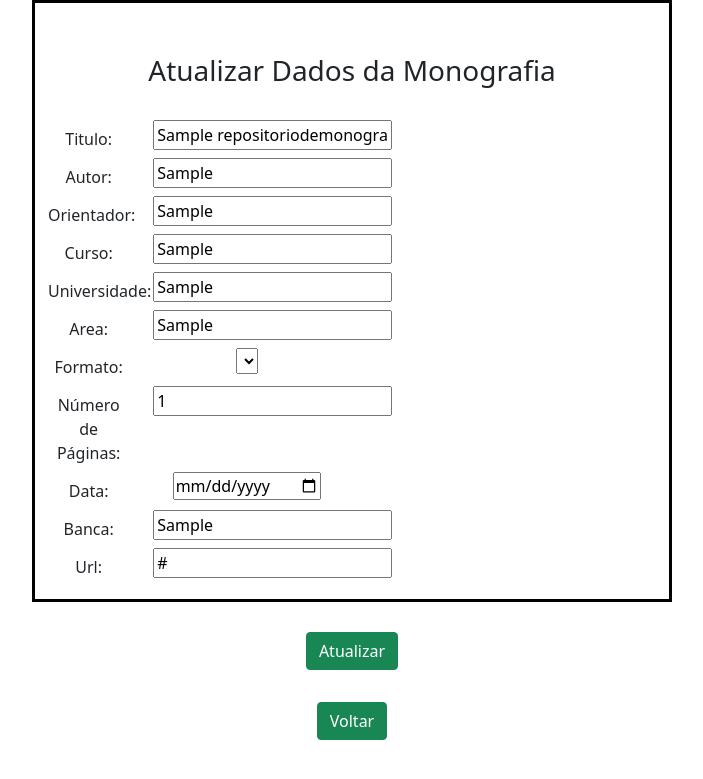
After one commit to AlessandroNeco/DisciplinaSD, a Django app: page /atualizar/1 in a window 1280 px wide. The commit adds this page. Shown: the top 779 px of the page, without its empty margins (288-991 px from the left). Run offline with Django 3.2, Linux system fonts and the light colour scheme; tables that the repository leaves empty hold one stand-in row (values such as "Sample post"); lists and menus that the app fills with data are empty.

Commit message:
Versao TP 2 pronta, Faltando ajuste no formato e Layout

```diff
--- a/Repositóriodemonografias/home/forms.py
+++ b/Repositóriodemonografias/home/forms.py
@@ -1,10 +1,19 @@
 from django import forms
+from django.db.models.expressions import Window
+from django.db.models.fields import DateField
+from django.forms import widgets
 from .models import *
 
+
+
 class MonografiaForm(forms.ModelForm):
+    Data = forms.DateField(widget=widgets.NumberInput(attrs={'type': 'date'}))
+
+    #Data = forms.DateField(widget=widgets.SelectDateWidget()
     class Meta:
         model = Monografia
         #Metadados que apareceram na pagina e serao salvos
-        fields = ["Titulo", "Autor", "Orientador", "Curso", "Universidade","Area",
-        "Formato", "Numero_de_Paginas", "Data", "Banca", "Url"]
-        #fields = '__all__'
+        #fields = ["Titulo", "Autor", "Orientador", "Curso", "Universidade","Area",
+        #"Formato", "Numero_de_Paginas", "Data", "Banca", "Url"]
+
+        fields = '__all__'
--- a/Repositóriodemonografias/home/models.py
+++ b/Repositóriodemonografias/home/models.py
@@ -2,22 +2,30 @@ from os import name
 from typing import AsyncIterable
 from django import forms
 from django.db import models
+from django.db.models.enums import Choices
+from django.forms import widgets
+from django.forms.widgets import Widget
 from settings import DEFAULT_AUTO_FIELD
 
 # Create your models here.
 #Definicao dos Metadados
 class Monografia(models.Model):
-    Titulo = models.CharField(max_length=300)
-    Autor = models.CharField(max_length=300)
-    Orientador = models.CharField(max_length=300)
-    Curso = models.CharField(max_length=300)
-    Universidade = models.CharField(max_length=300)
-    Area = models.CharField(max_length=100)
-    Formato = models.CharField(max_length=10)
-    Numero_de_Paginas = models.IntegerField()
-    Data = models.DateField(max_length=10)
-    Banca = models.CharField(max_length=300)
-    Url = models.CharField(max_length=300)
+    FORMATOS_ARQUIVOS_CHOICES = [
+    ('PDF', 'PDF'),
+    ('WORD', 'WORD'),
+    ('ZIP', 'ZIP'),
+]
+    Titulo = models.CharField(max_length=300, blank=False)
+    Autor = models.CharField(max_length=300, blank=False)
+    Orientador = models.CharField(max_length=300, blank=False)
+    Curso = models.CharField(max_length=300, blank=False)
+    Universidade = models.CharField(max_length=300, blank=False)
+    Area = models.CharField(max_length=100, blank=False)
+    Formato = models.CharField(max_length=100, choices=FORMATOS_ARQUIVOS_CHOICES, blank=False)
+    Numero_de_Paginas = models.IntegerField(blank=False)
+    Data = models.DateField(null=False, blank=False)
+    Banca = models.CharField(max_length=300, blank=False)
+    Url = models.CharField(max_length=300, blank=False)
 
     class Meta:
         db_table="repositoriodemonografias"
--- a/Repositóriodemonografias/home/static/css/style.css
+++ b/Repositóriodemonografias/home/static/css/style.css
@@ -17,7 +17,17 @@
 
 .centerBt {
     margin: auto;
-    width: 50%;
-    padding: 15px;
+    width: 100%;
+    padding: 16px;
+    text-align: center;
 
 }
+
+.data {
+    margin: auto;
+    width: 24cm;
+    height: 248cm;
+    padding: 16px;
+    text-align: center;
+
+}
--- /dev/null
+++ b/Repositóriodemonografias/home/templates/editar.html
@@ -0,0 +1,133 @@
+<!DOCTYPE html>
+<html lang="pt-br">
+    <head>
+    <meta charset="UTF-8">
+    <title>Editar</title>
+    {% load static %}
+    <link rel="stylesheet" href="{% static 'css/style.css' %}"/>
+    <link href="https://cdn.jsdelivr.net/npm/bootstrap@5.1.2/dist/css/bootstrap.min.css" rel="stylesheet">
+    <script src="https://cdn.jsdelivr.net/npm/bootstrap@5.1.2/dist/js/bootstrap.bundle.min.js"></script>
+
+    </head>
+
+	<body>
+		<form method="POST" class="post-form" action="/atualizar/{{editarMono.id}}">
+			{% csrf_token %}
+
+			<div class="center">
+				<br>
+
+				<div class="form-group row">
+					<label class="col-sm-1 col-form-label"></label>
+					<div>
+						<h3>Atualizar Dados da Monografia</h3>
+					</div>
+				</div>
+				<br>
+
+				<div class="form-group row">
+					<label class="col-sm-2 col-form-label">Titulo:</label>
+					<div class="col-sm-4">
+
+						<input type="text" name="Titulo" id="id_Titulo" required maxlength="300" value="{{editarMono.Titulo}}"/>
+					</div>
+				</div>
+
+			<div class="form-group row">
+				<label class="col-sm-2 col-form-label"> Autor: </label>
+				<div class="col-sm-4">
+
+					<input type="text" name="Autor" id="id_Autor" required maxlength="300" value= "{{editarMono.Autor}}" />
+				</div>
+			</div>
+
+			<div class="form-group row">
+				<label class="col-sm-2 col-form-label">Orientador:</label>
+				<div class="col-sm-4">
+
+					<input type="text" name="Orientador" id="id_Orientador" required maxlength="300" value= "{{editarMono.Orientador}}" />
+				</div>
+			</div>
+
+
+			<div class="form-group row">
+				<label class="col-sm-2 col-form-label">Curso:</label>
+				<div class="col-sm-4">
+
+					<input type="text" name="Curso" id="id_Curso" required maxlength="300" value= "{{editarMono.Curso}}" />
+				</div>
+			</div>
+
+			<div class="form-group row">
+				<label class="col-sm-2 col-form-label">Universidade:</label>
+				<div class="col-sm-4">
+
+					<input type="text" name="Universidade" id="id_Universidade" required maxlength="300" value= "{{editarMono.Universidade}}" />
+				</div>
+			</div>
+
+			<div class="form-group row">
+				<label class="col-sm-2 col-form-label">Area:</label>
+				<div class="col-sm-4">
+
+					<input type="text" name="Area" id="id_Area" required maxlength="300" value= "{{editarMono.Area}}" />
+				</div>
+			</div>
+
+			<div class="form-group row">
+				<label class="col-sm-2 col-form-label">Formato:</label>
+				<div class="col-sm-4">
+
+					<select type="select" name="Formato" id="id_Formato" required maxlength="100" value= "{{editarMono.Area}}"></select>
+				</div>
+			</div>
+
+			<div class="form-group row">
+				<label class="col-sm-2 col-form-label">Número de Páginas:</label>
+				<div class="col-sm-3">
+
+					<input type="number" name="Numero_de_Paginas" id="id_Numero_de_Paginas" required maxlength="300" value= "{{editarMono.Numero_de_Paginas}}" />
+				</div>
+			</div>
+
+			<div class="form-group row">
+				<label class="col-sm-2 col-form-label">Data:</label>
+				<div class="col-sm-4">
+
+					<input type="date" name="Data" id="id_Data" required maxlength="300" value= "{{editarMono.Data}}" />
+				</div>
+			</div>
+
+			<div class="form-group row">
+				<label class="col-sm-2 col-form-label">Banca:</label>
+				<div class="col-sm-4">
+
+					<input type="text" name="Banca" id="id_Banca" required maxlength="300" value= "{{editarMono.Banca}}" />
+				</div>
+			</div>
+
+			<div class="form-group row">
+				<label class="col-sm-2 col-form-label">Url:</label>
+				<div class="col-sm-4">
+
+					<input type="text" name="Url" id="id_Url" required maxlength="300" value= "{{editarMono.Url}}" />
+				</div>
+			</div>
+
+
+			</div>
+			<div class="form-group row">
+				<label class="col-sm-1 col-form-label"></label>
+				<div class="centerBt">
+					<button type="submit" class="btn btn-success">Atualizar</button>
+				</div>
+				<div class="centerBt">
+					<button type="submit" class="btn btn-success" onclick="window.location.href = '/show.html'">Voltar</button>
+				</div>
+			</div>
+
+		</form>
+	</body>
+
+
+</html>
--- a/Repositóriodemonografias/home/urls.py
+++ b/Repositóriodemonografias/home/urls.py
@@ -3,9 +3,9 @@ from . import views
 
 
 urlpatterns = [
-    path('', views.index),
-    path('show', views.showMonografia),
-    path('editar/<int:id>', views.editarMonografia),
+    path('index.html', views.index),
+    path('show.html', views.showMonografia),
+    path('editar.html/<int:id>', views.editarMonografia),
     path('atualizar/<int:id>', views.atualizarMonografia),
     path('delete/<int:id>', views.deletarMonografia),
 
--- a/Repositóriodemonografias/home/views.py
+++ b/Repositóriodemonografias/home/views.py
@@ -9,16 +9,15 @@ from home.forms import MonografiaForm
 
 # Create your views here.
 def index(request):
-    monografia = Monografia.objects.all()
+    #monografia = Monografia.objects.all()
     if request.method=='POST':
         form = MonografiaForm(request.POST)
         if form.is_valid():
             form.save()
             print('Dados salvos com sucesso!!!')
-            form.cleaned_data
-            return redirect('/show')
+            #form.cleaned_data
+            return redirect('show.html')
 
-            #return render(request, 'index.html', {'form':form})
         else:
             print('Erro ao salvar os dados!')
             #messages.error(request, "Error")
@@ -28,22 +27,22 @@ def index(request):
     return render(request, 'index.html', {'form':form})
 
 def showMonografia(request):
-    mostrar = Monografia.objects.all()
-    return render(request,"show.html",{'mostar':mostrar})
+    dadosMonografia = Monografia.objects.all()
+    return render(request,'show.html', {'dadosMonografia': dadosMonografia})
 
 def editarMonografia(request, id):
     editarMono = Monografia.objects.get(id=id)
-    return render(request,'editar.html', {'editarMono':editarMono})
+    return render(request,'editar.html', {'editarMono': editarMono})
 
 def atualizarMonografia(request, id):
-    atualizarMono = Monografia.objects.get(id=id)
-    form = MonografiaForm(request.POST, instance = atualizarMono)
+    editarMono = Monografia.objects.get(id=id)
+    form = MonografiaForm(request.POST, instance = editarMono)
     if form.is_valid():
         form.save()
-        return redirect("/show")
-    return render(request, 'atualizar.html', {'atualizarMono': atualizarMono})
+        return redirect("/show.html")
+    return render(request, 'editar.html', {'editarMono': editarMono})
 
 def deletarMonografia(request, id):
     deletarMono = Monografia.objects.get(id=id)
     deletarMono.delete()
-    return redirect("/show")
+    return redirect("/show.html")
```
Also changed, not shown: Repositóriodemonografias/home/templates/index.html (+26 -1 lines), Repositóriodemonografias/home/templates/show.html (+26 -17 lines), Repositóriodemonografias/home/migrations/0011_auto_20211207_0232.py, Repositóriodemonografias/home/migrations/0012_alter_monografia_formato.py (added), Repositóriodemonografias/home/migrations/0013_alter_monografia_formato.py (added), 1 other file.
